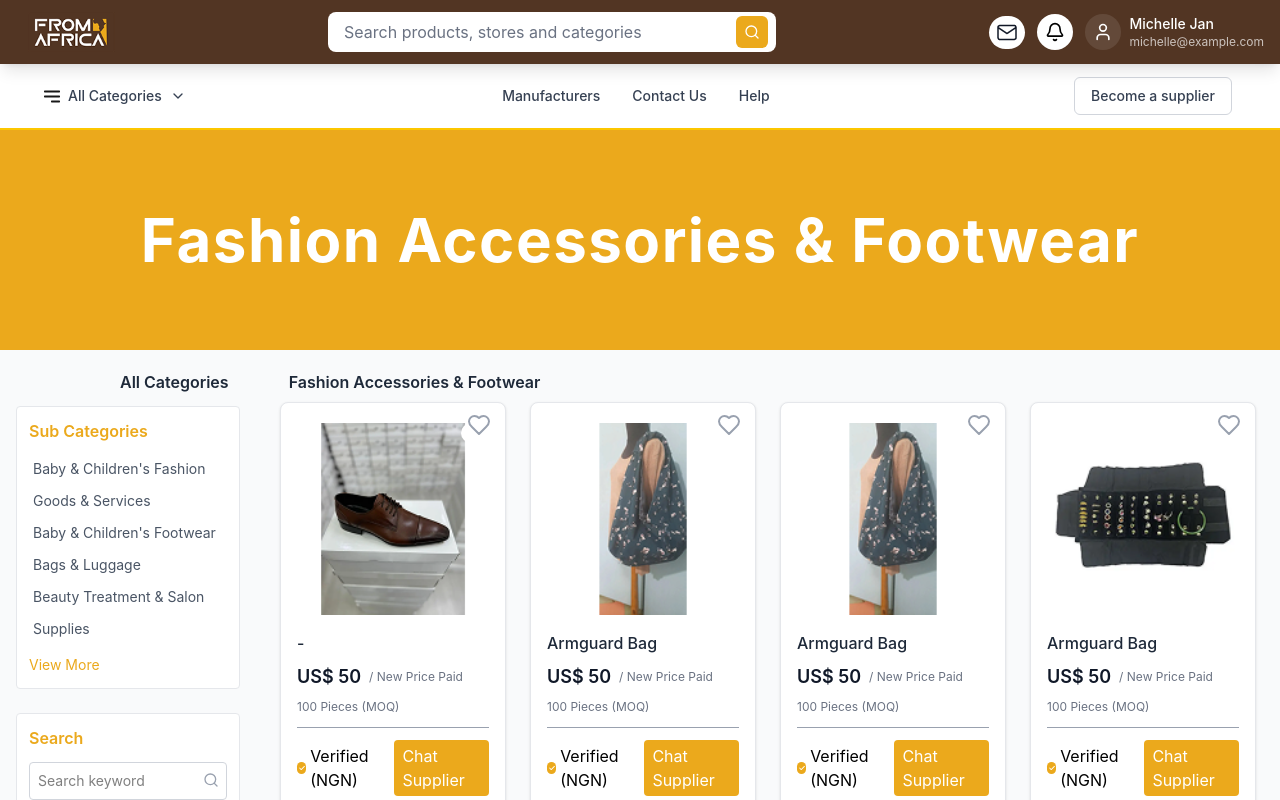
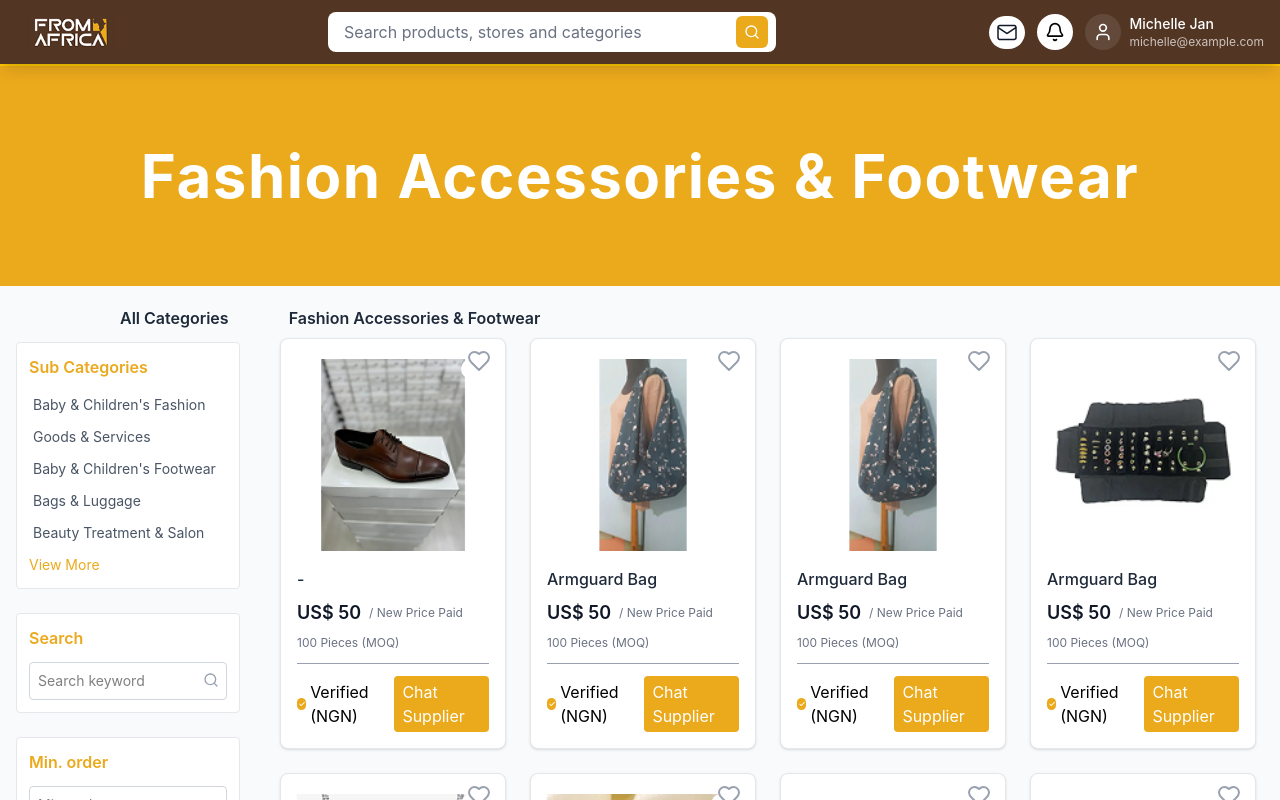
Before and after one commit to 0xidennis/africa, a React (Vite) app: page /Verification in a window 1280 px wide. Shown: the top 800 px of the page. Built offline with nearby package versions, Linux system fonts and the light colour scheme.

Commit message:
first commit

```diff
--- a/src/ProductPage/Product.jsx
+++ b/src/ProductPage/Product.jsx
@@ -162,6 +162,7 @@ const Product = () => {
     const [selectedCategory, setSelectedCategory] = useState("All Categories")
     const [favorites, setFavorites] = useState([])
     const [sidebarOpen, setSidebarOpen] = useState(false)
+      const [showAllSubCategories, setShowAllSubCategories] = useState(false);
 
 
     const toggleFavorite = (productId) => {
@@ -211,6 +212,12 @@ const Product = () => {
     hidden: { opacity: 0 }
   }
 
+   // Number of categories to show initially
+  const initialVisibleCount = 5;
+  const visibleSubCategories = showAllSubCategories
+    ? subCategories
+    : subCategories.slice(0, initialVisibleCount);
+
   return (
     <div className='bg-gray-50'>
         <Navbar/>
@@ -258,14 +265,24 @@ const Product = () => {
             {/* Sub Categories */}
                <div className="mb-6 bg-white rounded border-gray-200 border p-3">
       <h3 className="font-semibold text-[#eba91c] mb-3">Sub Categories</h3>
-              <div className="space-y-1 max-h-48 overflow-y-auto">
-                {subCategories.map((subCategory) => (
-                  <div key={subCategory} className="text-sm text-gray-600 hover:text-orange-600 cursor-pointer p-1">
+      <div className="space-y-1">
+        {visibleSubCategories.map((subCategory) => (
+          <div
+            key={subCategory}
+            className="text-sm text-gray-600 hover:text-orange-600 cursor-pointer p-1"
+          >
             {subCategory}
           </div>
         ))}
       </div>
-              <button className="text-[#eba91c] text-sm mt-2 hover:underline">View More</button>
+      {subCategories.length > initialVisibleCount && (
+        <button
+          className="text-[#eba91c] text-sm mt-2 hover:underline"
+          onClick={() => setShowAllSubCategories(!showAllSubCategories)}
+        >
+          {showAllSubCategories ? 'Show Less' : 'View More'}
+        </button>
+      )}
     </div>
 
             {/* Search */}
--- a/src/Statics/Navbar.jsx
+++ b/src/Statics/Navbar.jsx
@@ -6,7 +6,7 @@ import group from '../assets/logo/Group.png'
 const Navbar = () => {
   return (
     <div>
-        <nav className="bg-[#523523] px-4 py-3 shadow-lg sticky">
+        <nav className="bg-[#523523] px-4 py-3 shadow-lg  fixed top-0 left-0 right-0 z-50 ">
       <div className="max-w-7xl mx-auto flex items-center justify-between">
         {/* Logo */}
         <div className="flex-shrink-0">
```
Lines whose indentation alone changed are shown as unchanged.
